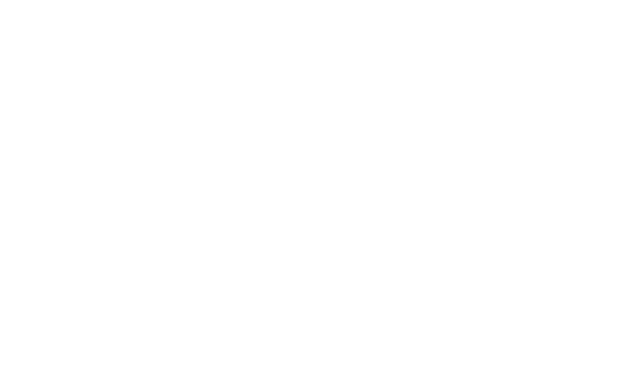
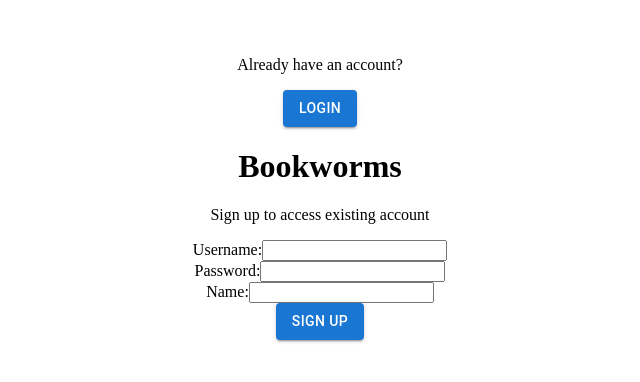
Before and after one commit to ddunn11/darby-dunn-bookworms, a React (Vite) app: page /create-account in a window 1280 px wide. Shown: the top 382 px of the page, without its empty margins (320-960 px from the left). Built offline with nearby package versions, Linux system fonts and the light colour scheme.

Commit message:
Added sing up page form

```diff
--- a/src/pages/SignUpPage/SignUpPage.tsx
+++ b/src/pages/SignUpPage/SignUpPage.tsx
@@ -1,10 +1,47 @@
 import "./SignUpPage.scss";
+import { Button } from "@mui/material";
 
 const SignUpPage = () => {
   return (
-    <>
-      <div></div>
-    </>
+    <div className="sign-up-page__container">
+      <div className="sign-up-page__header-container">
+        <p>Already have an account?</p>
+        <Button
+          variant="contained"
+          className="sign-up-page__login-btn"
+          href="/create-account"
+        >
+          Login
+        </Button>
+      </div>
+      <div className="sign-up-page__content">
+        <h1>Bookworms</h1>
+        <p>Sign up to access existing account</p>
+        <form className="sign-up-page__form">
+          <div className="sign-up-page__username-container">
+            <label htmlFor="username" className="sign-up-page__input-label">
+              Username:
+            </label>
+            <input id="username" type="text" className="sign-up-page__input" />
+          </div>
+          <div className="sign-up-page__password-container">
+            <label htmlFor="password" className="sign-up-page__input-label">
+              Password:
+            </label>
+            <input id="password" type="text" className="sign-up-page__input" />
+          </div>
+          <div className="sign-up-page__name-container">
+            <label htmlFor="name" className="sign-up-page__input-label">
+              Name:
+            </label>
+            <input id="name" type="text" className="sign-up-page__input" />
+          </div>
+          <Button variant="contained" className="sign-up-page__sign-up-btn">
+            Sign Up
+          </Button>
+        </form>
+      </div>
+    </div>
   );
 };
 
```
